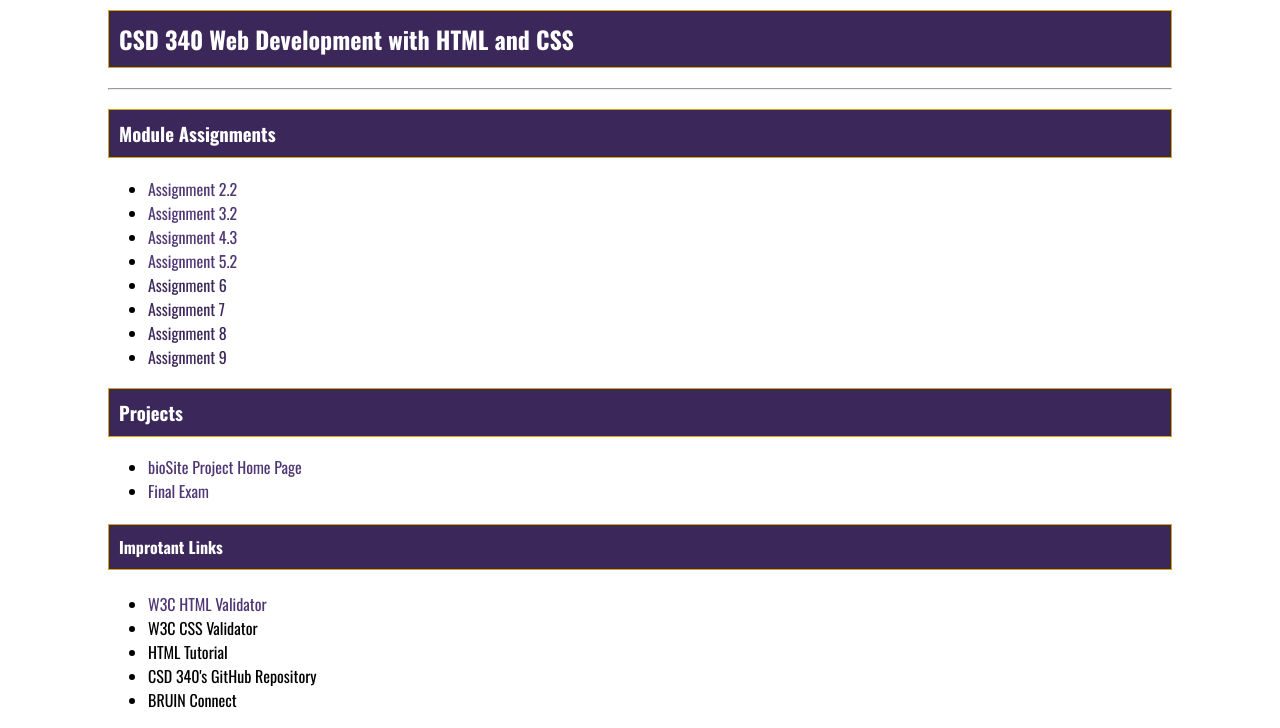
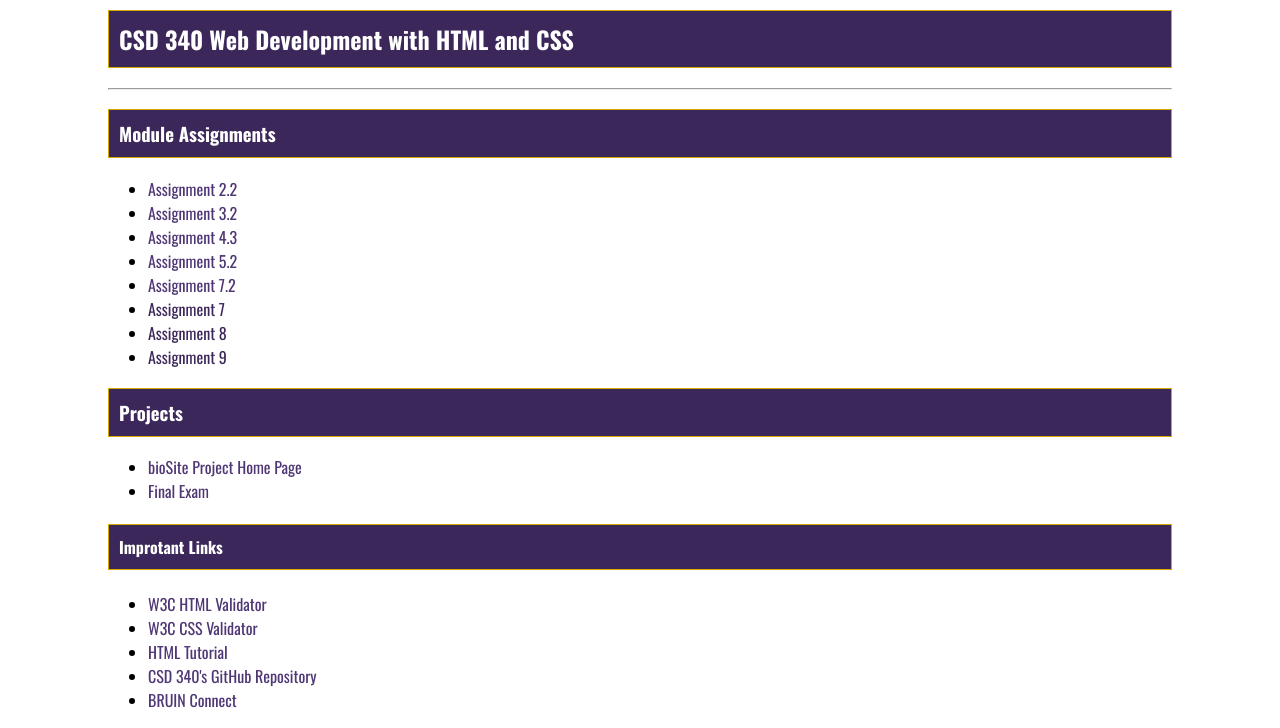
Before and after one commit to Styx07/csd-340, a plain HTML site: page index.html in a window 1280 px wide. Shown: the part 130-858 px from the top of the page. Drawn offline with nearby package versions, Linux system fonts and the light colour scheme.

Commit message:
update index page

```diff
--- a/index.html
+++ b/index.html
@@ -25,8 +25,8 @@
                 <li><a href="module-2/Morris_EX1.html">Assignment 2.2</a></li>
                 <li><a href="module-3/Morris_EX2.html">Assignment 3.2</a></li>
                 <li><a href="module-4/Morris_EX3.html">Assignment 4.3</a></li>
-                <li><a href="module-4/Morris_EX4.html">Assignment 5.2</a></li>
-                <li><a href="">Assignment 6</a></li>
+                <li><a href="module-5/Morris_EX4.html">Assignment 5.2</a></li>
+                <li><a href="module-7/Morris_EX5.html">Assignment 7.2</a></li>
                 <li><a href="">Assignment 7</a></li>
                 <li><a href="">Assignment 8</a></li>
                 <li><a href="">Assignment 9</a></li>
@@ -43,10 +43,10 @@
 
             <ul>
                 <li><a href="https://validator.w3.org/" target="_blank">W3C HTML Validator</a></li>
-                <li><a href="http://jigsaw.w3.org/css-validator/" target="_blank"></a>W3C CSS Validator</li>
-                <li><a href="https://www.w3schools.com/html/ " target="_blank"></a>HTML Tutorial</li>
-                <li><a href="https://github.com/buwebdev/csd-340" target="_blank"></a>CSD 340's GitHub Repository</li>
-                <li><a href="https://bruinconnect.bellevue.edu/" target="_blank"></a>BRUIN Connect</li>
+                <li><a href="http://jigsaw.w3.org/css-validator/" target="_blank">W3C CSS Validator</a></li>
+                <li><a href="https://www.w3schools.com/html/ " target="_blank">HTML Tutorial</a></li>
+                <li><a href="https://github.com/buwebdev/csd-340" target="_blank">CSD 340's GitHub Repository</a></li>
+                <li><a href="https://bruinconnect.bellevue.edu/" target="_blank">BRUIN Connect</a></li>
             </ul>
 
         </div>
```
